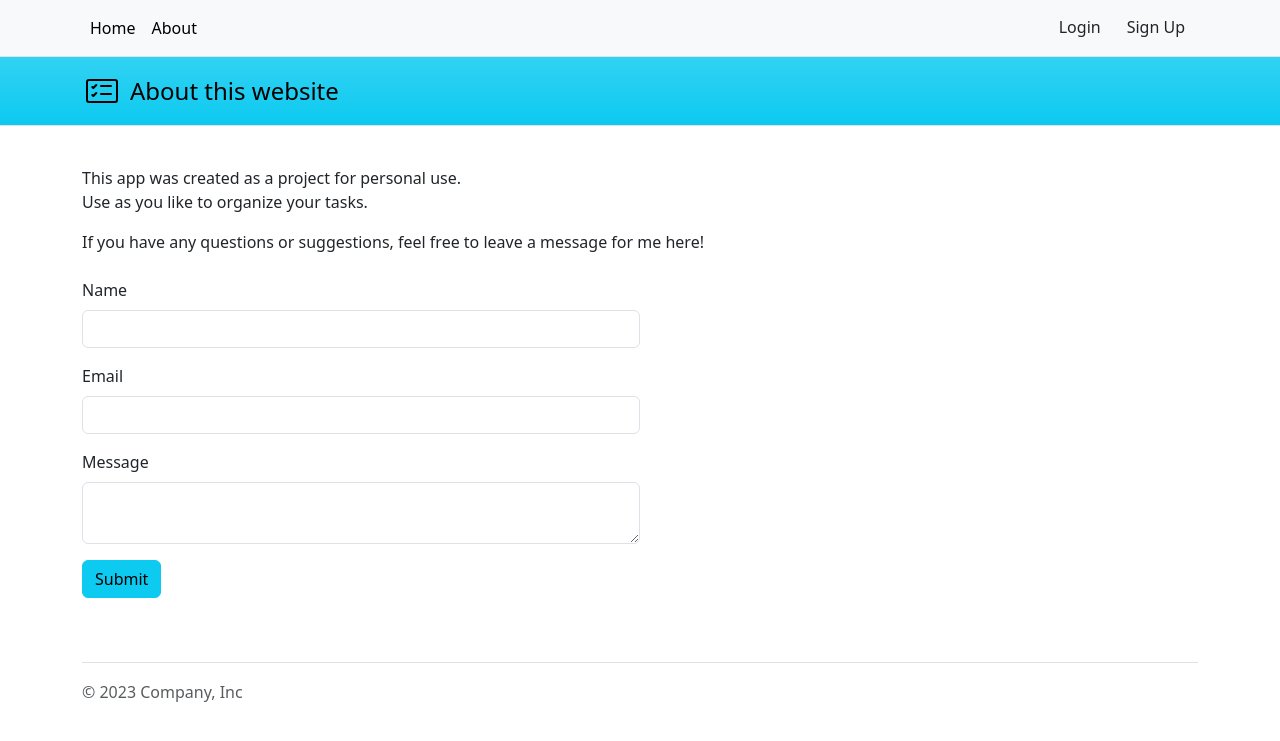
After one commit to susanyiwenwang/task_list_app, a Flask app: template templates/about.html in a window 1280 px wide. The commit adds this page. Shown: the top 741 px of the page. Run offline with Flask 3, Linux system fonts and the light colour scheme; the template is opened without the code that fills it: values that come from a table or form of the project are taken from there, others are empty; some libraries are stand-ins or nearby versions.

Commit message:
about page and environ var config

```diff
--- a/forms.py
+++ b/forms.py
@@ -1,6 +1,7 @@
 from flask_wtf import FlaskForm
 from wtforms import StringField, SubmitField, DateField, validators, PasswordField
 from wtforms.validators import DataRequired, URL
+from flask_ckeditor import CKEditorField
 
 
 # format='%m/%d/%Y'
@@ -21,3 +22,10 @@ class LoginForm(FlaskForm):
     email = StringField("Email", validators=[DataRequired()])
     password = PasswordField("Password", validators=[DataRequired()])
     submit = SubmitField("Login")
+
+
+class MessageForm(FlaskForm):
+    name = StringField("Name", validators=[DataRequired()])
+    email = StringField("Email", validators=[DataRequired()])
+    message = CKEditorField("Message", validators=[DataRequired()])
+    submit = SubmitField("Submit")
--- a/main.py
+++ b/main.py
@@ -1,23 +1,27 @@
-from flask import Flask, render_template, url_for, redirect, request, flash
+from flask import Flask, render_template, url_for, redirect, flash
 from flask_sqlalchemy import SQLAlchemy
-from datetime import date
-from forms import TaskEntry, RegisterForm, LoginForm
+from forms import TaskEntry, RegisterForm, LoginForm, MessageForm
 from flask_bootstrap import Bootstrap5
 from flask_login import UserMixin, login_user, LoginManager, current_user, logout_user, login_required
 from werkzeug.security import generate_password_hash, check_password_hash
 from sqlalchemy.orm import relationship
-# from flask_modals import Modal, render_template_modal
+from flask_ckeditor import CKEditor
+import os
 
-ADMIN_EMAIL = "admin@abc.net"
+# TODO secure sensitive information
+ADMIN_EMAIL = os.environ.get("ADMIN_EMAIL")
+ADMIN_PASS = os.environ.get("ADMIN_PASS")
 
 app = Flask(__name__)
 # modal = Modal(app)
-app.config['SECRET_KEY'] = "AdrianDoesTasks"
+app.config['SECRET_KEY'] = os.environ.get("FLASK_KEY")
 
-app.config['SQLALCHEMY_DATABASE_URI'] = "sqlite:///tasks.db"
+app.config['SQLALCHEMY_DATABASE_URI'] = os.environ.get("DB_URI", "sqlite:///tasks.db")
+
 db = SQLAlchemy()
 db.init_app(app)
 Bootstrap5(app)
+ckeditor = CKEditor(app)
 
 login_manager = LoginManager()
 login_manager.init_app(app)
@@ -69,20 +73,20 @@ with app.app_context():
 
 @app.route('/', methods=["GET", "POST"])
 def home():
-    # TODO: refresh
-    # admin_pass = generate_password_hash(
-    #     password="adminPassword",
-    #     method="pbkdf2:sha256",
-    #     salt_length=8)
-    # admin = User(name="admin", email=ADMIN_EMAIL, password=admin_pass)
-    # db.session.add(admin)
-    # db.session.commit()
+    task_list = []
     admin = db.session.execute(db.select(User).where(User.email == ADMIN_EMAIL)).scalar()
-    result = db.session.execute(db.select(Task).where(Task.user_id == admin.id))
-    # order_by(Task.due_date))
-    all_tasks = result.scalars()
-    task_list = [task.to_dict() for task in all_tasks]
-
+    if admin:
+        result = db.session.execute(db.select(Task).where(Task.user_id == admin.id))
+        all_tasks = result.scalars()
+        task_list = [task.to_dict() for task in all_tasks]
+    else:
+        admin_pass = generate_password_hash(
+            password=ADMIN_PASS,
+            method="pbkdf2:sha256",
+            salt_length=8)
+        admin = User(name="admin", email=ADMIN_EMAIL, password=admin_pass)
+        db.session.add(admin)
+        db.session.commit()
 
     # registration form
     r_form = RegisterForm()
@@ -214,9 +218,29 @@ def delete_samples():
 
 @app.route('/logout')
 def logout():
+    admin = db.session.execute(db.select(User).where(User.email == ADMIN_EMAIL)).scalar()
+    result = db.session.execute(db.select(Task).where(Task.user_id == admin.id))
+    delete_list = result.scalars()
+    for entry in delete_list:
+        db.session.delete(entry)
+        db.session.commit()
     logout_user()
     return redirect(url_for('home'))
 
 
+@app.route("/about", methods=["POST","GET"])
+def about():
+    r_form = RegisterForm()
+    l_form = LoginForm()
+    message_form = MessageForm()
+    if message_form.validate_on_submit():
+        name = message_form.name.data
+        email = message_form.email.data
+        message = message_form.message.data
+        flash("Thank you! Message has been sent.")
+        return redirect(url_for('about'))
+    return render_template("about.html", m_form=message_form, r_form=r_form, login_form=l_form)
+
+
 if __name__ == "__main__":
     app.run(debug=True)
--- /dev/null
+++ b/templates/about.html
@@ -0,0 +1,55 @@
+{% extends "base.html" %}
+{% from "bootstrap5/form.html" import render_form %}
+{% block content %}
+<nav class="py-2 bg-body-tertiary border-bottom">
+    <div class="container d-flex flex-wrap">
+      <ul class="nav me-auto">
+        <li class="nav-item"><a href="/" class="nav-link link-body-emphasis px-2 active" aria-current="page">Home</a></li>
+        <!-- <li class="nav-item"><a href="#" class="nav-link link-body-emphasis px-2">Task Lists</a></li>
+        <li class="nav-item"><a href="#" class="nav-link link-body-emphasis px-2">Starred</a></li> -->
+        <li class="nav-item"><a href="{{ url_for('about') }}" class="nav-link link-body-emphasis px-2">About</a></li>
+      </ul>
+      <ul class="nav">
+        {% if not current_user.is_authenticated: %}
+        <li class="nav-item"><button type="button" class="btn" data-bs-toggle="modal" data-bs-target="#login">Login</button></li>
+        <li class="nav-item"><button type="button" class="btn" data-bs-toggle="modal" data-bs-target="#register">Sign Up</button></li>
+        {% else: %}
+        <li class="nav-item"><a href="{{ url_for('logout') }}">
+            <button type="button" class="btn">Log out</button></a></li>
+        {% endif %}
+      </ul>
+    </div>
+  </nav>
+<header class="py-3 mb-4 border-bottom bg-info bg-gradient">
+    <div class="container d-flex flex-wrap justify-content-center">
+      <a href="/" class="d-flex align-items-center mb-3 mb-lg-0 me-lg-auto link-body-emphasis text-decoration-none">
+        <svg xmlns="http://www.w3.org/2000/svg" width="40" height="32" fill="currentColor" class="bi bi-card-checklist" viewBox="0 0 16 16">
+        <path d="M14.5 3a.5.5 0 0 1 .5.5v9a.5.5 0 0 1-.5.5h-13a.5.5 0 0 1-.5-.5v-9a.5.5 0 0 1 .5-.5zm-13-1A1.5 1.5 0 0 0 0 3.5v9A1.5 1.5 0 0 0 1.5 14h13a1.5 1.5 0 0 0 1.5-1.5v-9A1.5 1.5 0 0 0 14.5 2z"/>
+        <path d="M7 5.5a.5.5 0 0 1 .5-.5h5a.5.5 0 0 1 0 1h-5a.5.5 0 0 1-.5-.5m-1.496-.854a.5.5 0 0 1 0 .708l-1.5 1.5a.5.5 0 0 1-.708 0l-.5-.5a.5.5 0 1 1 .708-.708l.146.147 1.146-1.147a.5.5 0 0 1 .708 0M7 9.5a.5.5 0 0 1 .5-.5h5a.5.5 0 0 1 0 1h-5a.5.5 0 0 1-.5-.5m-1.496-.854a.5.5 0 0 1 0 .708l-1.5 1.5a.5.5 0 0 1-.708 0l-.5-.5a.5.5 0 0 1 .708-.708l.146.147 1.146-1.147a.5.5 0 0 1 .708 0"/>
+        </svg>
+       <span class="fs-4 px-2">About this website</span>
+      </a>
+    </div>
+  </header>
+
+
+<div class="container py-3">
+    <p>This app was created as a project for personal use. <br/>Use as you like to organize your tasks.</p>
+    <p>If you have any questions or suggestions, feel free to leave a message for me here!</p>
+    <div class="my-4 col-6">
+   {% with messages = get_flashed_messages() %}
+       {% if messages %}
+          {% for message in messages %}
+              <p class="flash text-primary px-2 pt-2">{{ message }}</p>
+          {% endfor %}
+       {% endif %}
+   {% endwith %}
+    <form action="{{ url_for('about') }}" method="post" novalidate>
+    {{ ckeditor.load() }} {{ ckeditor.config(name='message') }}
+        {{ render_form(m_form, novalidate=True, button_map={"submit": "info"}) }}
+    </form>
+    </div>
+</div>
+{% include "modal.html" %}
+
+{% endblock %}
--- /dev/null
+++ b/templates/modal.html
@@ -0,0 +1,56 @@
+<!-- login Modal -->
+<div class="modal" id="login">
+<div class="modal-dialog">
+<div class="modal-content rounded-4 shadow">
+      <div class="modal-header p-5 pb-4 border-bottom-0">
+        <h1 class="fw-bold mb-0 fs-2">Welcome back!</h1>
+        <button type="button" class="btn-close" data-bs-dismiss="modal" aria-label="Close"></button>
+      </div>
+      <div class="modal-body p-5 pt-0">
+        <form class="" action="{{ url_for('login') }}" method="post">
+            {{ login_form.csrf_token }}
+          <div class="form-group mb-3">
+            {{ login_form.email.label }}
+            {{ login_form.email(class_="form-control") }}
+          </div>
+          <div class="form-group mb-3">
+            {{ login_form.password.label }}
+            {{ login_form.password(class_="form-control") }}
+          </div>
+            {{ login_form.submit(class_="form-control btn btn-info") }}
+          <hr class="my-4">
+        </form>
+      </div>
+    </div>
+    </div>
+  </div>
+<!-- Registration modal -->
+<div class="modal" id="register">
+<div class="modal-dialog">
+<div class="modal-content rounded-4 shadow">
+      <div class="modal-header p-5 pb-4 border-bottom-0">
+        <h1 class="fw-bold mb-0 fs-2">Sign up with us!</h1>
+        <button type="button" class="btn-close" data-bs-dismiss="modal" aria-label="Close"></button>
+      </div>
+      <div class="modal-body p-5 pt-0">
+        <form class="form-group" action="{{ url_for('register') }}" method="post" novalidate>
+            {{ r_form.csrf_token }}
+          <div class="form-group mb-3">
+             {{ r_form.name.label }}
+             {{ r_form.name(class_="form-control") }}
+           </div>
+           <div class="form-group mb-3">
+            {{ r_form.email.label }}
+            {{ r_form.email(class_="form-control") }}
+          </div>
+          <div class="form-group mb-3">
+            {{ r_form.password.label }}
+            {{ r_form.password(class_="form-control") }}
+          </div>
+            {{ r_form.submit(class_="form-control btn btn-info") }}
+          <hr class="my-4">
+        </form>
+      </div>
+    </div>
+    </div>
+  </div>
```
Also changed, not shown: templates/base.html (+0 -27 lines), templates/index.html (+28 -57 lines).
